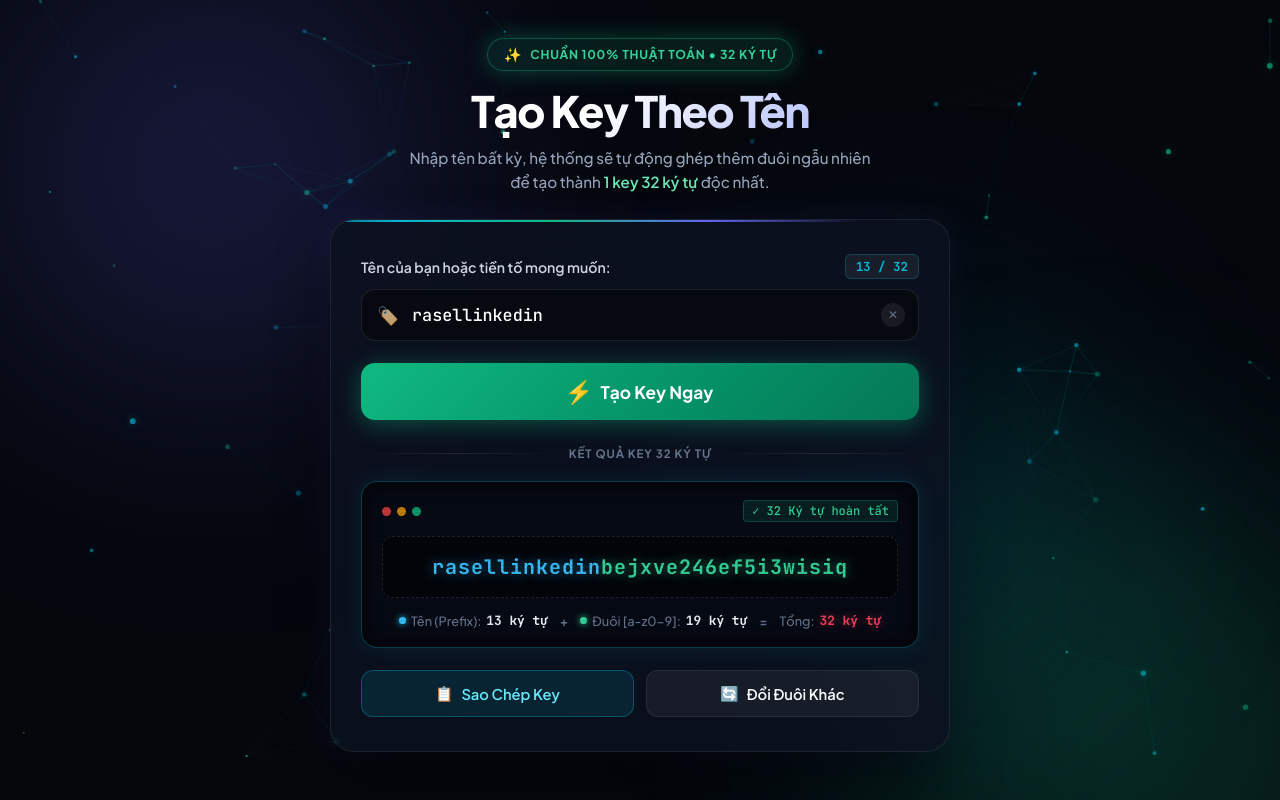
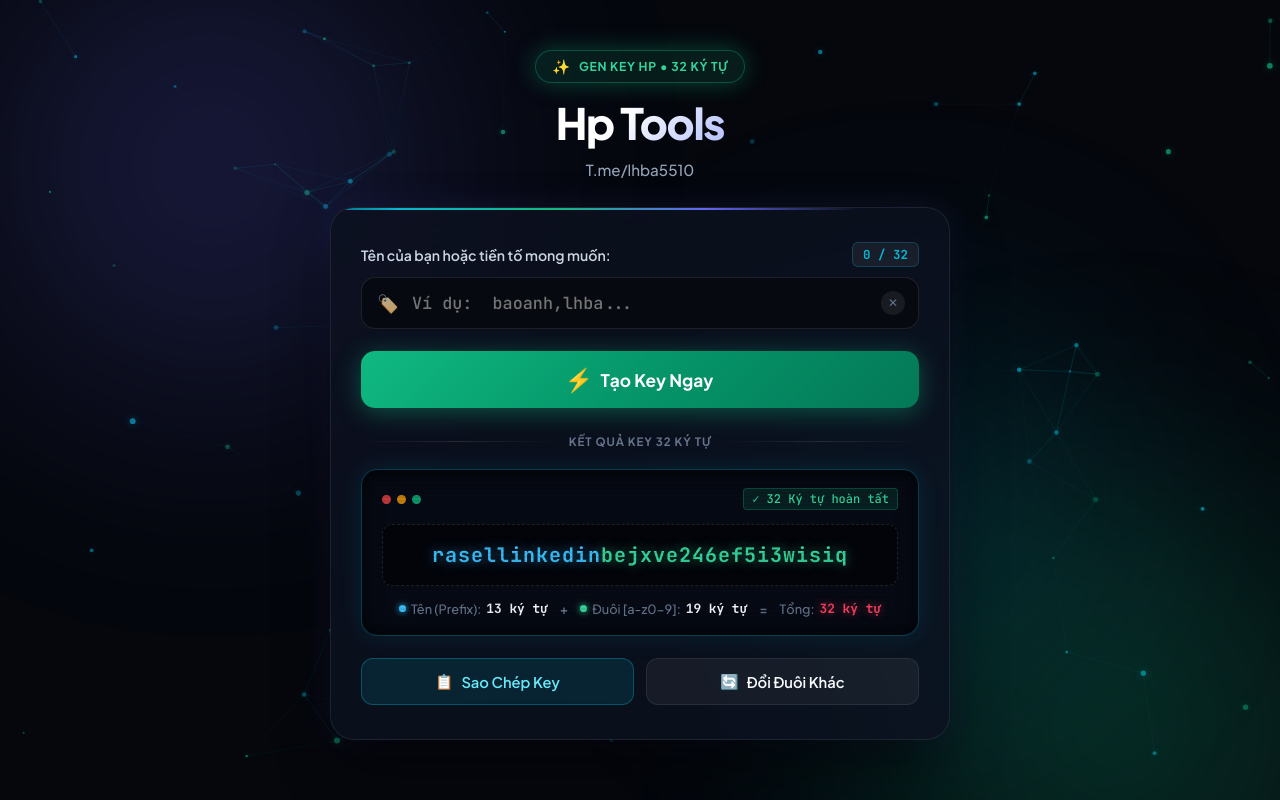
Before and after one commit to lehoangbaoanh123/genkeyhp, a plain HTML site: page index.html in a window 1280 px wide. Drawn offline with nearby package versions, Linux system fonts and the light colour scheme.

```diff
--- a/index.html
+++ b/index.html
@@ -26,11 +26,11 @@
     <header class="hero-header">
       <div class="pill-badge">
         <span class="sparkle-icon">✨</span>
-        <span>CHUẨN 100% THUẬT TOÁN • 32 KÝ TỰ</span>
+        <span>GEN KEY HP • 32 KÝ TỰ</span>
       </div>
-      <h1 class="hero-title">Tạo Key Theo Tên</h1>
+      <h1 class="hero-title">Hp Tools</h1>
       <p class="hero-desc">
-        Nhập tên bất kỳ, hệ thống sẽ tự động ghép thêm đuôi ngẫu nhiên để tạo thành <strong>1 key 32 ký tự</strong> độc nhất.
+        T.me/lhba5510
       </p>
     </header>
 
@@ -52,8 +52,8 @@
               <input
                 type="text"
                 id="nameInput"
-                placeholder="Ví dụ: rasellinkedin, ngovannhat, tris..."
-                value="rasellinkedin"
+                placeholder="Ví dụ:  baoanh,lhba..."
+                value=""
                 autocomplete="off"
                 spellcheck="false"
                 maxlength="31"
```
